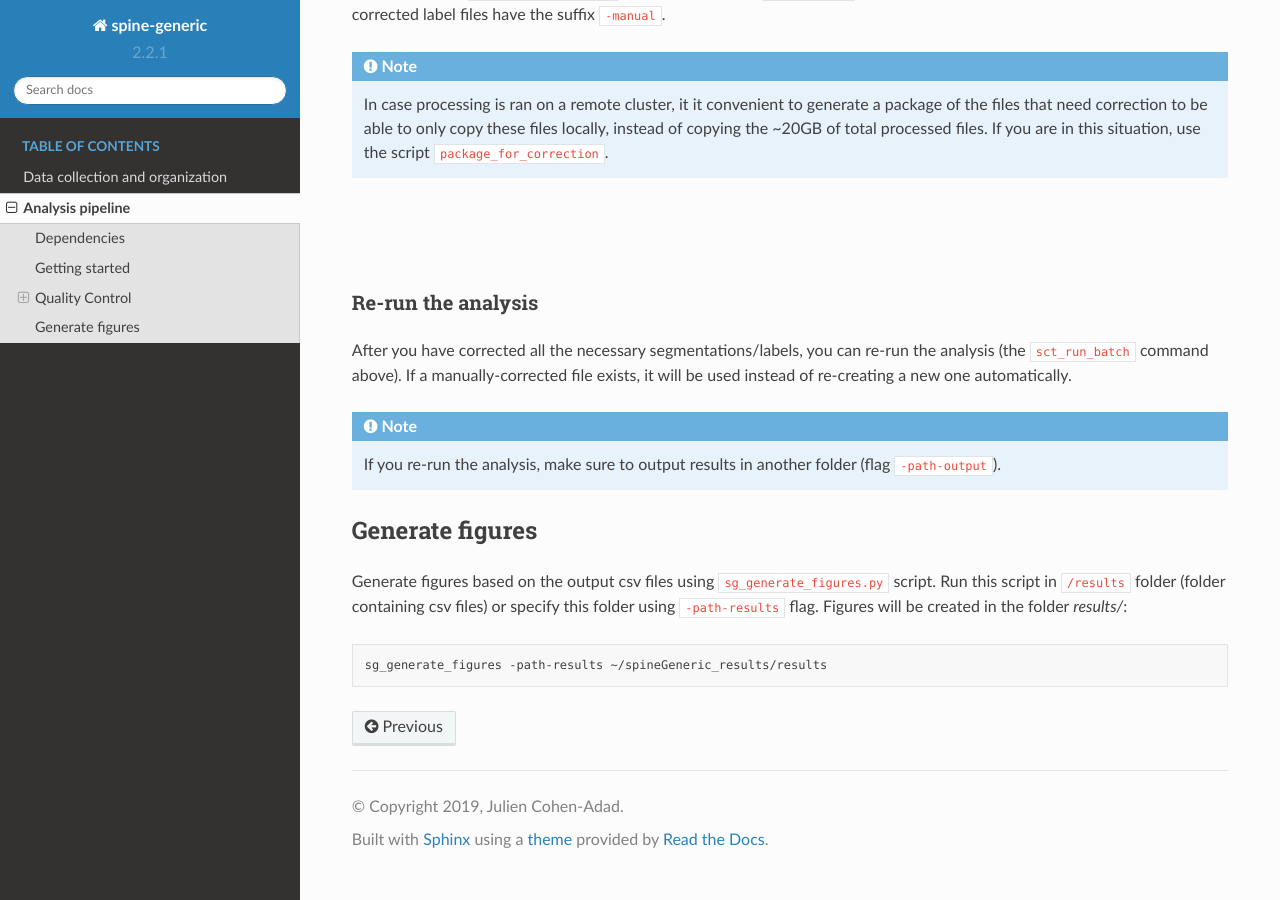
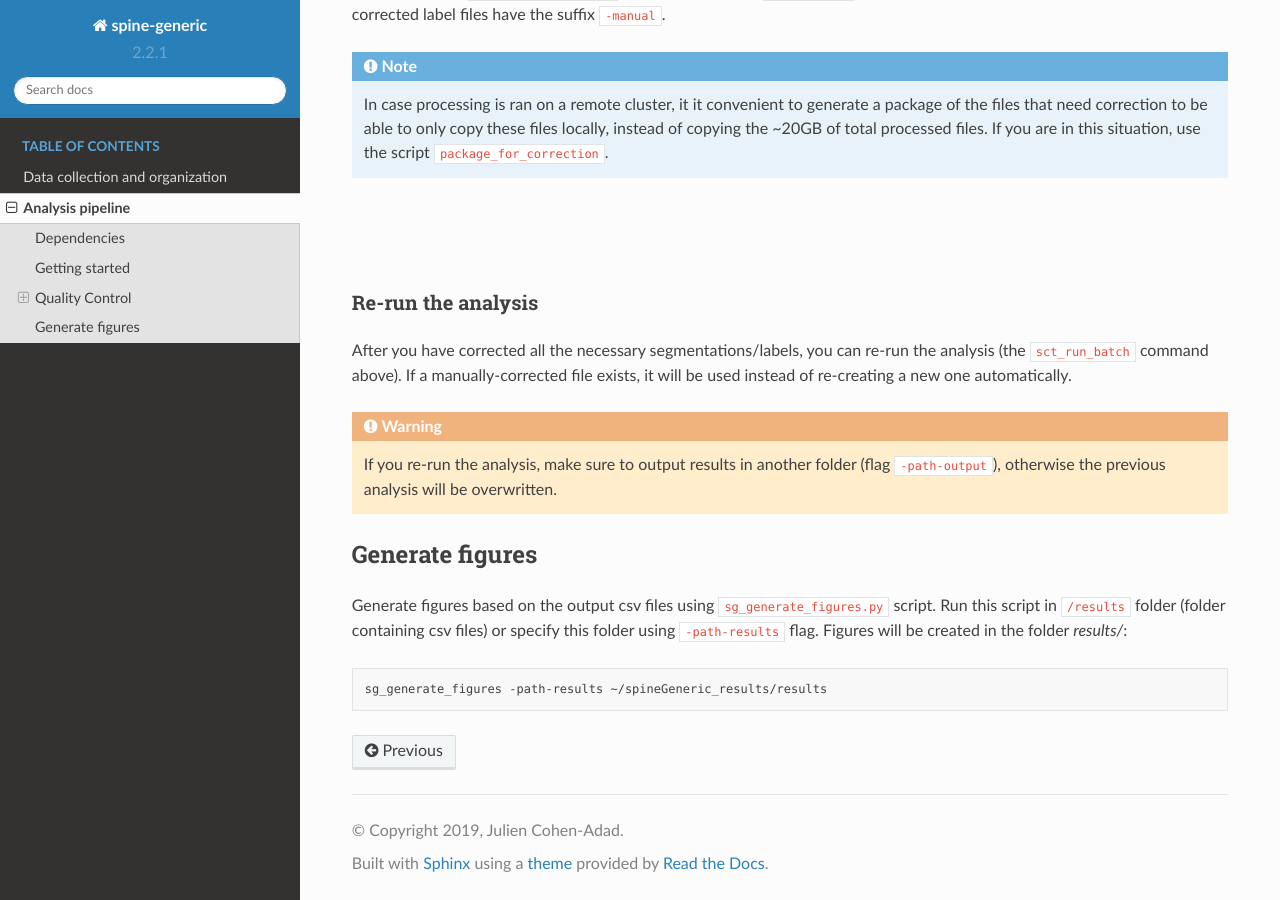
Before and after one commit to spine-generic/spine-generic, a Sphinx documentation site: the page built from docs/analysis_pipeline.rst, in a window 1280 px wide and 900 px high, scrolled down 3657 px. Built offline with Sphinx 7.4.7 and the Read the Docs theme 2.0.0, drawn with Linux system fonts in a browser that asks for light colours.

Commit message:
Cosmetic fixup

```diff
--- a/docs/analysis_pipeline.rst
+++ b/docs/analysis_pipeline.rst
@@ -167,9 +167,10 @@ After you have corrected all the necessary segmentations/labels, you can re-run
 the analysis (the ``sct_run_batch`` command above). If a manually-corrected file exists, it will be used
 instead of re-creating a new one automatically.
 
-.. note::
+.. Warning::
 
-   If you re-run the analysis, make sure to output results in another folder (flag ``-path-output``).
+   If you re-run the analysis, make sure to output results in another folder (flag ``-path-output``), otherwise the
+   previous analysis will be overwritten.
 
 
 Generate figures
```
